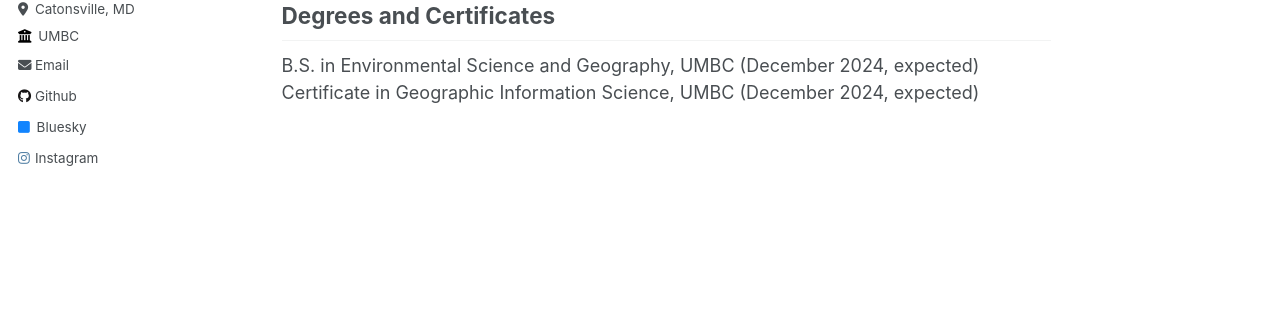
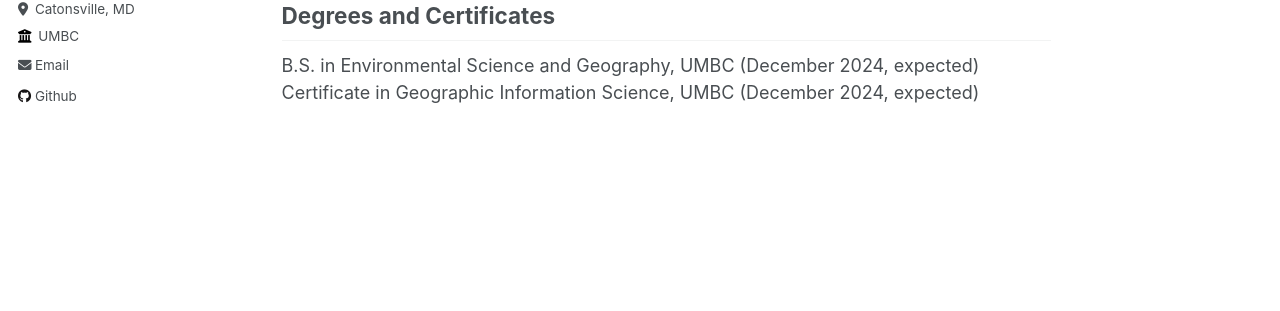
Before and after one commit to taylorc4/taylorc4.github.io, a Jekyll site: the page built from _pages/about.md, in a window 1280 px wide. Shown: the part 537-848 px from the top of the page. Built offline with Jekyll 4.4.1, drawn with Linux system fonts in a browser that asks for light colours.

Commit message:
Update _config.yml

```diff
--- a/_config.yml
+++ b/_config.yml
@@ -48,14 +48,14 @@ author:
   stackoverflow    : # User number or user number and name (i.e., use "1" or "1/jeff-atwood")
 
   # Social media
-  bluesky          : "bsky.app" # Replace this with you Bluesky username
+  #bluesky          : "bsky.app" # Replace this with you Bluesky username
   facebook         : # Username
   flickr           : # Username
   foursquare       : # Username
   goodreads        : # Username
   google_plus      : # Username
   keybase          : # Username
-  instagram        : "tea_camp77/"
+  #instagram        : "tea_camp77"
   lastfm           : # Username
   linkedin         : # Username
   mastodon         : # URL
```
